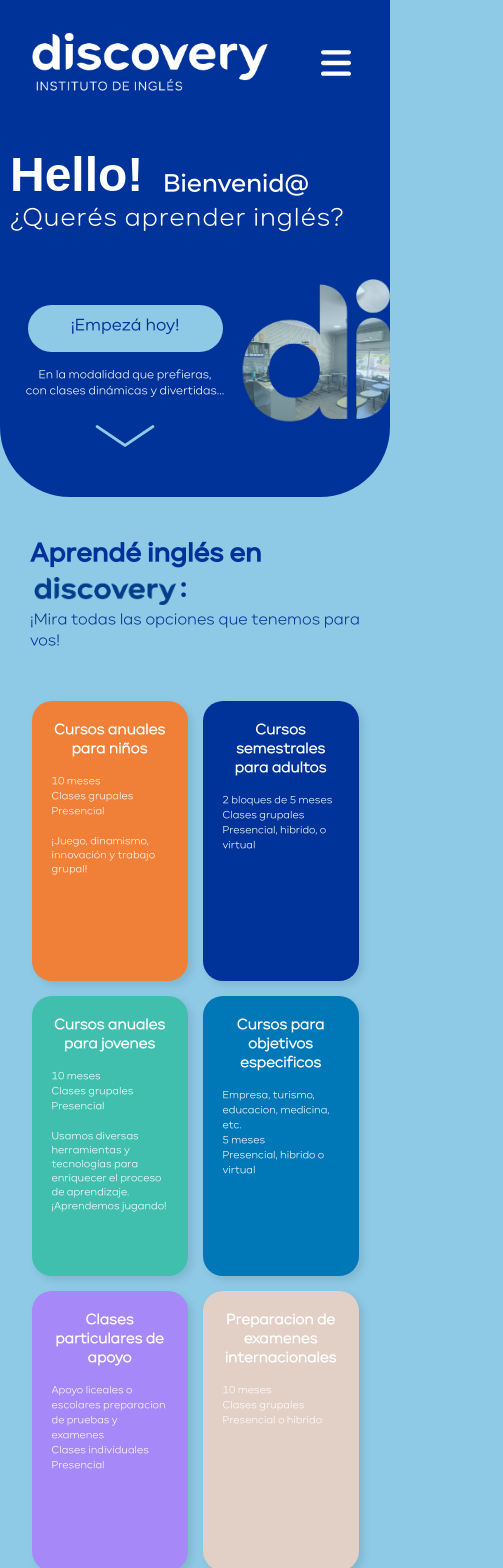
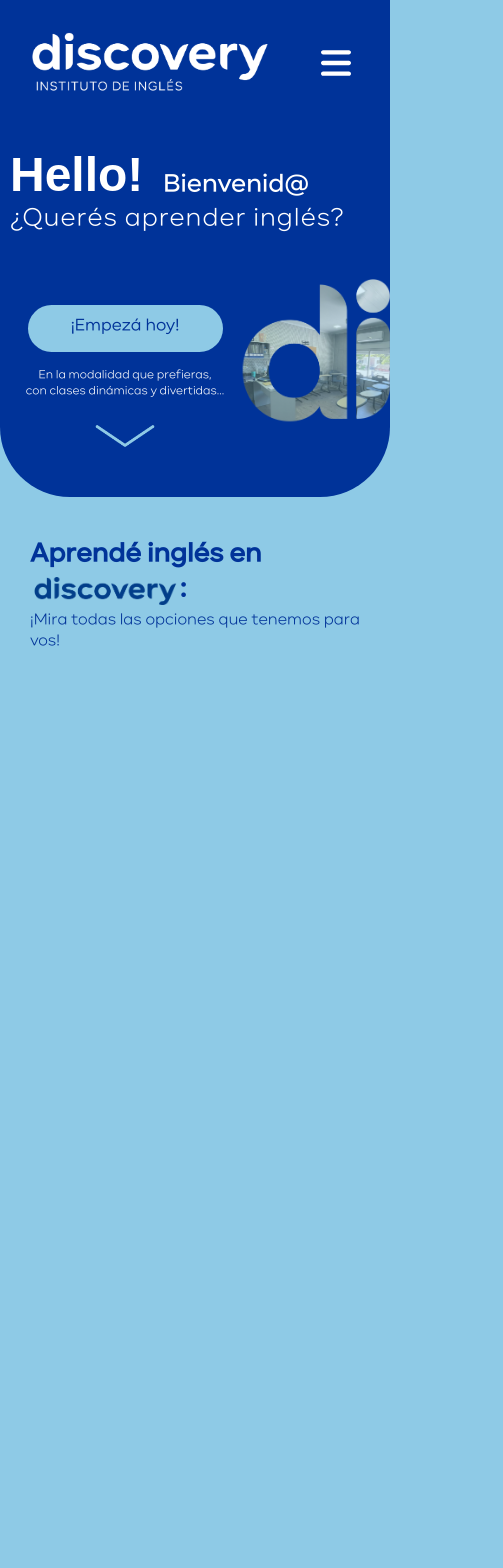
Before and after one commit to eliasgupe231/discoveryInstituteUy, a React (Vite) app: page /#/ in a window 390 px wide. Shown: the top 1568 px of the page, 503 px wide, since content can reach past the window. Built offline with nearby package versions, Linux system fonts and the light colour scheme.

Commit message:
someAnimationsDone

```diff
--- a/package.json
+++ b/package.json
@@ -18,10 +18,11 @@
     "@fortawesome/free-regular-svg-icons": "^6.7.1",
     "@fortawesome/free-solid-svg-icons": "^6.7.1",
     "@fortawesome/react-fontawesome": "^0.2.2",
-    "framer-motion": "^12.4.1",
+    "framer-motion": "^12.4.2",
     "react": "^18.3.1",
     "react-dom": "^18.3.1",
     "react-router-dom": "^6.28.0",
+    "react-scroll-motion": "^0.3.5",
     "styled-components": "^6.1.14"
   },
   "devDependencies": {
--- a/src/components/Cards/Cards.jsx
+++ b/src/components/Cards/Cards.jsx
@@ -3,17 +3,16 @@ import styles from './Cards.module.css';
 
 const Card = ({ style, content }) => {
   return (
-    <div className={styles.card} style={{ backgroundColor: style.backgroundColor }}>
-      <div className={styles.cardInner}>
-        <div className={styles.cardFront} style={{ color: style.color, fontSize: style.fontSize }}>
-          <h2 className={styles.cardTitle}> {content.title} </h2>
-          <ul className={styles.cardList}>
-            {content.details.map((detail, index) => (
-              <li key={index}>{detail}</li>
-            ))}
-          </ul>
-          <p className={styles.cardFooter}>{content.footer}</p>
-        </div>
+    <div className={styles.card} style={style}>
+      <div className={styles.TitleContainer}>
+        <p className={styles.cardTitle}>{content.title}</p>
+      </div>
+      <div className={styles.cardContent} style={style}>
+        <ul className={styles.cardDetails}>
+          {content.details.map((detail, index) => (
+            <li key={index} className={styles.cardDetailItem}>{detail}</li>
+          ))}
+        </ul>
       </div>
     </div>
   );
--- a/src/components/Cards/Cards.module.css
+++ b/src/components/Cards/Cards.module.css
@@ -15,81 +15,57 @@
 
 
 .card {
-  width: clamp(300px, 25vw, 400px);
-  height: 40vh;
+  position: relative;
+  width: clamp(300px, 20vw, 500px);
+  height: clamp(200px, 40vh, 800px);
+  border-radius: 25px;
+  display: flex;
+  align-items: center;
+  justify-content: center;
+  overflow: hidden;
+  perspective: 1000px;
+  transition: all 0.6s cubic-bezier(0.175, 0.885, 0.32, 1.275);
+}
+
+.TitleContainer{
   padding: 20px;
-  border-radius: 20px;
-  transition: transform 0.3s ease-in-out;
-  display: flex;
-  flex-direction: column;
-  justify-content: space-between;
-  box-shadow: 4px 4px 8px rgba(0, 0, 0, 0.1);
 }
 
 .card:hover {
-  transform: scale(1.01);
-  box-shadow: 8px 8px 8px rgba(0, 0, 0, 0.1);
+  transform: scale(1.05);
 }
 
-.cardFront {
+.cardContent {
   display: flex;
-  flex-direction: column;
-  align-items: flex-start;
-  gap: 20px;
+  align-items: center;
+  justify-content: start;
+  position: absolute;
+  top: 0;
+  left: 0;
+  width: 100%;
+  height: 100%;
+  padding: 20px;
+  box-sizing: border-box;
+  transform: rotateX(-90deg);
+  transform-origin: bottom;
+  transition: all 0.6s cubic-bezier(0.175, 0.885, 0.32, 1.275);
+}
+
+.card:hover .cardContent {
+  transform: rotateX(0deg);
 }
 
 .cardTitle {
-  font-family: 'carmen-sans-lg';
   text-align: center;
-  font-size: clamp(17px, 2vw, 30px);
-  font-weight: bold;
-  margin-bottom: 10px;
+  font-size: clamp(12px, 2vw, 30px);
   color: #ffffff;
+  font-family: 'carmen-sans-regular', sans-serif;
+  font-weight: 500;
 }
 
-.cardList {
-  list-style : none;
-  padding: 0;
-  margin: 0;
-  font-size: 1rem;
-  line-height: 1.5;
+.cardDetailItem{
+    list-style: none;
+    font-size: clamp(10px, 1.5vw, 25px);
+    font-family: 'carmen-sans-lg', sans-serif;
+    color: #ffffff;
 }
-
-.cardList li {
-  font-family: 'carmen-sans-lg';
-  color: #ffffff;
-  font-size: clamp(12px, 1.5vw, 20px);
-}
-
-.cardFooter {
-  margin-top: 10px;
-  font-size: clamp(10px, 1.5vw, 15px);
-  font-family: 'carmen-sans-lg';
-  color: #ffffff;
-}
-
-
-
-@media (max-width: 1024px){
-    .cardFront {
-      gap: 5px;
-    }
-
-    .card{
-      width: clamp(170px, 40vw, 400px);
-      height: clamp(250px, 30vh, 350px);
-  }
-}
-
-@media (max-width :468px) {
-  .cardTitle {
-    font-size: 14px;
-  }
-  .cardList li {
-    font-size: 10px;
-  }
-  .card{
-    width: clamp(130px, 40vw, 400px);
-    height: clamp(280px, 30vh, 280px);
-  }
-}
--- a/src/components/Course/Course.jsx
+++ b/src/components/Course/Course.jsx
@@ -1,58 +1,64 @@
-import React from "react"
-import styles from './Course.module.css'
-import logo from '../../assets/Logo sin baseline-10.png'
-import Card from "../Cards/Cards"
+import React from "react";
+import { motion, useScroll, useTransform } from "framer-motion";
+import styles from './Course.module.css';
+import logo from '../../assets/Logo sin baseline-10.png';
+import Card from "../Cards/Cards";
 
 const Course = () => {
     // Colores o estilos personalizados para cada card
-    const cardDetails= [
+    const cardDetails = [
         {
-            style : {color: '#000000', backgroundColor: 'var(--orange)', fontSize: '20px'},
-            content : {
+            style: {color: '#000000', backgroundColor: 'var(--orange)', fontSize: '20px'},
+            content: {
                 title: 'Cursos anuales para niños',
-                details : ['10 meses', 'Clases grupales', 'Presencial'],
-                footer : '¡Juego, dinamismo, innovación y trabajo grupal!',
+                details: ['-10 meses', '-Clases grupales', '-Presencial'],
             },
-        }, // Card 1
+        },
+        {
+            style: {color: '#000000', backgroundColor: 'var(--seaBlue)', fontSize: '20px'},
+            content: {
+                title: 'Cursos anuales para jóvenes',
+                details: ['-10 meses', '-Clases grupales', '-Presencial'],
+            },
+        },
+        {
+            style: {color: '#000000', backgroundColor: 'var(--violet)', fontSize: '20px'},
+            content: {
+                title: 'Clases particulares de apoyo',
+                details: ['-Apoyo liceales o escolares preparación de pruebas y exámenes', '-Clases individuales', '-Presencial'],
+            },
+        },
+        {
+            style: {color: '#000000', backgroundColor: 'var(--primary-color)', fontSize: '20px'},
+            content: {
+                title: 'Cursos semestrales para adultos',
+                details: ['-2 bloques de 5 meses', '-Clases grupales', '-Presencial, híbrido, o virtual'],
+            },
+        },
+        {
+            style: {color: '#000000', backgroundColor: 'var(--secondary-color)', fontSize: '20px'},
+            content: {
+                title: 'Cursos para objetivos específicos',
+                details: ['-Empresa, turismo, educación, medicina, etc.', '-5 meses', '-Presencial, híbrido o virtual'],
+            },
+        },
+        {
+            style: {color: '#000000', backgroundColor: 'var(--cream)', fontSize: '20px'},
+            content: {
+                title: 'Preparación de exámenes internacionales',
+                details: ['-10 meses', '-Clases grupales', '-Presencial o híbrido'],
+            },
+        }
+    ];
 
-        { style : {
-            color: '#000000', backgroundColor: 'var(--seaBlue)', fontSize: '20px'
-            },
-            content : {
-                title : 'Cursos anuales para jovenes',
-                details : ['10 meses', 'Clases grupales', 'Presencial'],
-                footer : 'Usamos diversas herramientas y tecnologías para enriquecer el proceso de aprendizaje. ¡Aprendemos jugando!',
-            },
-        }, // Card 2
-        {
-            style : {color: '#000000', backgroundColor: 'var(--violet)', fontSize: '20px'},
-            content : {
-                title : 'Clases particulares de apoyo',
-                details : ['Apoyo liceales o escolares preparacion de pruebas y examenes', 'Clases individuales', 'Presencial'],
-            },
-        }, // Card 3
-        {
-            style : {color: '#000000', backgroundColor: 'var(--primary-color)', fontSize: '20px'},
-            content : {
-                title : 'Cursos semestrales para adultos',
-                details : ['2 bloques de 5 meses', 'Clases grupales', 'Presencial, hibrido, o virtual'],
-            },
-        }, // Card 4
-        {
-            style : {color: '#000000', backgroundColor: 'var(--secondary-color)', fontSize: '20px'},
-            content : {
-                title : 'Cursos para objetivos especificos',
-                details : ['Empresa, turismo, educacion, medicina, etc.', '5 meses', 'Presencial, hibrido o virtual'],
-            },
-        }, // Card 5
-        {
-            style : {color: '#000000', backgroundColor: 'var(--cream)', fontSize: '20px'},
-            content :{
-                title : 'Preparacion de examenes internacionales',
-                details : ['10 meses', 'Clases grupales', 'Presencial o hibrido'],
-            }
-        }   // Card 6
-    ];
+    // Obtenemos el progreso del scroll usando useScroll
+    const { scrollYProgress } = useScroll();
+
+    // Definir la opacidad en función del progreso del scroll
+    const opacity = useTransform(scrollYProgress, [0, 0.25], [0, 2]);
+
+    // Definir la escala en función del progreso del scroll (puede cambiar según tu preferencia)
+    const scale = useTransform(scrollYProgress, [0, 0.12], [0.8, 1]);
 
     return (
         <>
@@ -62,30 +68,48 @@ const Course = () => {
                     <p className={styles.courseSubTitle}>¡Mira todas las opciones que tenemos para vos!</p>
                 </div>
             </section>
+
             <section className={styles.cardContainer}>
-            <div className={styles.cardParentOne}>
-                {cardDetails.slice(0 ,3).map((card, index) => (
+                {/* Ajustamos las tarjetas para que se muestren con la opacidad y escala controladas */}
+                <motion.div
+                    className={styles.cardParentOne}
+                    style={{
+                        opacity,
+                        scale,
+                        transition: 'opacity 0.3s ease-out, scale 0.3s ease-out', // Transiciones suaves
+                    }}
+                >
+                    {cardDetails.slice(0, 3).map((card, index) => (
                         <Card key={index} style={card.style} content={card.content} />
                     ))}
-            </div>
-            <div className={styles.cardParentTwo}>
-                {cardDetails.slice(3 ,6).map((card, index) => (
+                </motion.div>
+
+                <motion.div
+                    className={styles.cardParentTwo}
+                    style={{
+                        opacity,
+                        scale,
+                        transition: 'opacity 0.3s ease-out, scale 0.3s ease-out', // Transiciones suaves
+                    }}
+                >
+                    {cardDetails.slice(3, 6).map((card, index) => (
                         <Card key={index + 3} style={card.style} content={card.content} />
                     ))}
-            </div>
+                </motion.div>
             </section>
+
             <section className={styles.levelTestContainer}>
                 <div className={styles.levelTestBtn}>
                     <button>
                         <p>Test de nivel</p>
                     </button>
                     <p>
-                    ¡Hace este breve cuestionario para saber en que nivel tienes que emepzar!
+                        ¡Haz este breve cuestionario para saber en qué nivel tienes que empezar!
                     </p>
                 </div>
             </section>
         </>
     );
-}
+};
 
 export default Course;
--- a/src/components/Course/Course.module.css
+++ b/src/components/Course/Course.module.css
@@ -17,7 +17,7 @@
 
 .courseContainer{
     height: auto;
-    padding: 80px 10px 0 70px;
+    padding: 50px 10px 0 70px;
 
 }
 
@@ -41,15 +41,15 @@
     width: 100%;
     display: flex;
     flex-direction: column; /* Predeterminado: las tarjetas en columnas */
-    gap: 15px;
+    gap: 20px;
     justify-content: center;
-    padding: 50px 30px 0 30px;
+    padding: 30px 30px 0 30px;
 
 }
 
 .cardParentOne, .cardParentTwo {
     display: flex;
-    gap: 15px;
+    gap: 20px;
     flex-direction: row; /* Mostrar las cards en columna por defecto */
     justify-content: center;
 }
--- a/src/components/Header/Header.module.css
+++ b/src/components/Header/Header.module.css
@@ -247,5 +247,6 @@ nav button:hover{
     }
     .navOpen{
         padding: 30px;
+        width: 100%;
     }
 }
```
Also changed, not shown: src/components/Header/Header.jsx (line endings or trailing spaces), 1 other file (tests, documents, lock files or other folders). Lines whose indentation alone changed are shown as unchanged.
